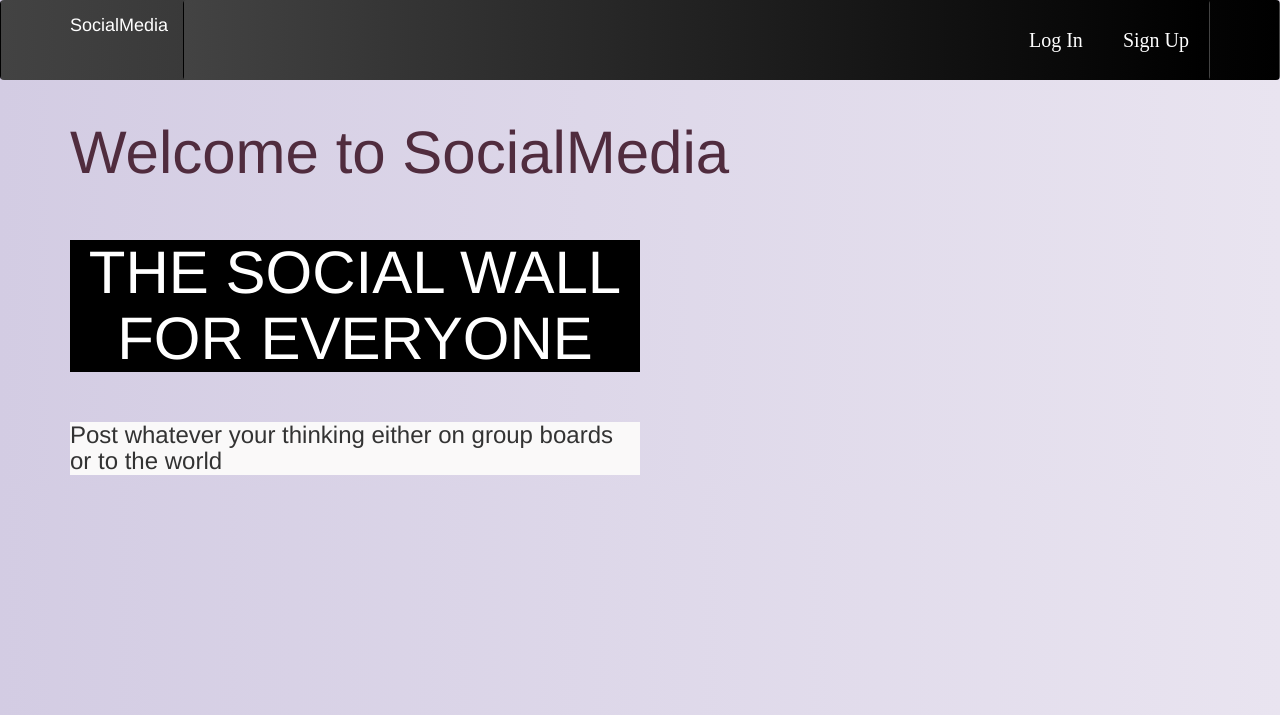
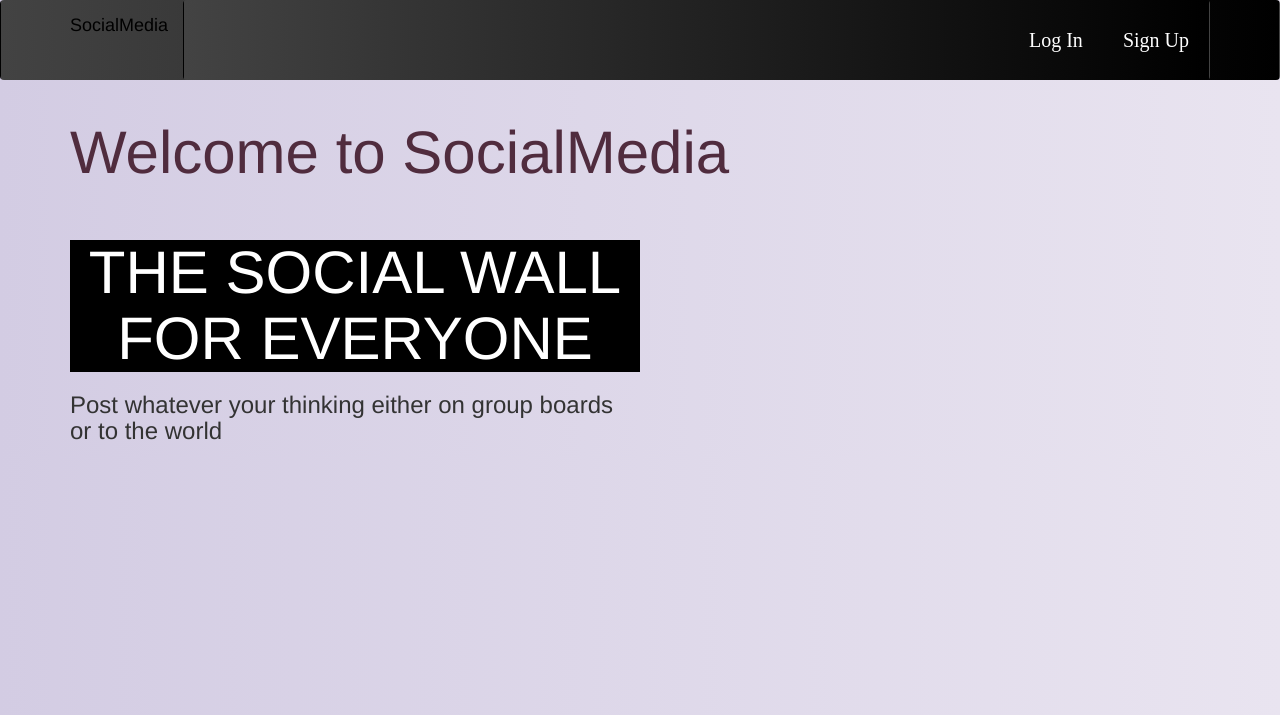
Before and after one commit to Humayun121/SocialMedia, a Django app: page / in a window 1280 px wide. Shown: the top 715 px of the page. Run offline with Django 4.2, Linux system fonts and the light colour scheme; some libraries are stand-ins or nearby versions.

Commit message:
fixed typography

```diff
--- a/socials/socials/src/sass/base/typography.scss
+++ b/socials/socials/src/sass/base/typography.scss
@@ -13,9 +13,3 @@ h2 {
     font-size: 6rem;
     text-align: center;
 }
-
-h3 {
-    margin-top:5rem;
-    width: 50%;
-    background-color:#faf9f9;
-}
--- a/socials/socials/src/sass/pages/_page.scss
+++ b/socials/socials/src/sass/pages/_page.scss
@@ -7,6 +7,6 @@ body {
 
 
 a {
-    color: #fff;
+    color: black;
 
 }
--- a/socials/socials/static/css/base.css
+++ b/socials/socials/static/css/base.css
@@ -3,7 +3,7 @@ body {
 }
 
 a {
-  color: #fff;
+  color: black;
 }
 
 .form-control {
@@ -93,12 +93,6 @@ h2 {
   text-align: center;
 }
 
-h3 {
-  margin-top: 5rem;
-  width: 50%;
-  background-color: #faf9f9;
-}
-
 /* Top and Bottom borders go out */
 .topBotomBordersOut a:before, .topBotomBordersOut a:after {
   position: absolute;
```
Also changed, not shown: 1 other file.
